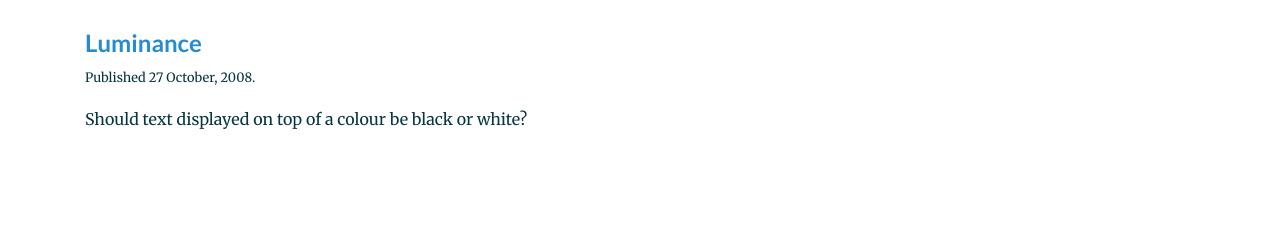
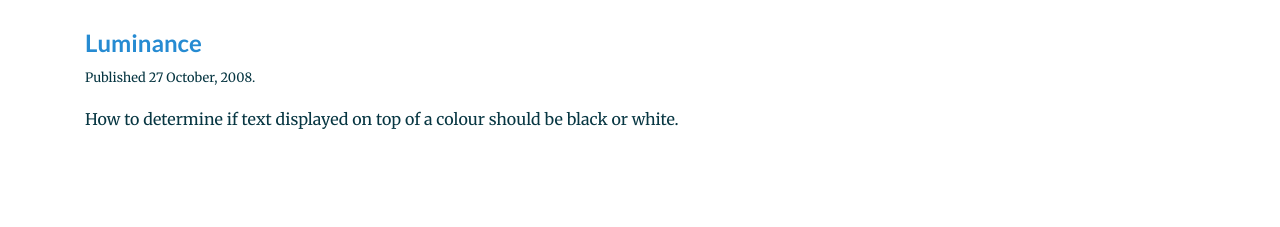
Before and after one commit to craiga/craiga.id.au, a Jekyll site: the page built from blog.markdown, in a window 1280 px wide. Shown: the part 1322-1549 px from the top of the page. Built offline with Jekyll 4.4.1, drawn with Linux system fonts in a browser that asks for light colours; our own code applies the rules of GitHub Pages for plain Markdown files.

Commit message:
Update 2008-10-27-luminance.md

```diff
--- a/_posts/2008-10-27-luminance.md
+++ b/_posts/2008-10-27-luminance.md
@@ -1,9 +1,9 @@
 ---
 layout: post
 title: Luminance
-description: Should text displayed on top of a colour be black or white?
+description: How to determine if text displayed on top of a colour should be black or white.
 date: '2008-10-27T12:22:00+00:00'
-date_updated: 2019-03-15T11:05
+date_updated: 2019-03-19T14:45
 original_url: http://blog.craiga.id.au/post/56560319/converting-a-color-to-grayscale
 ---
 
```
